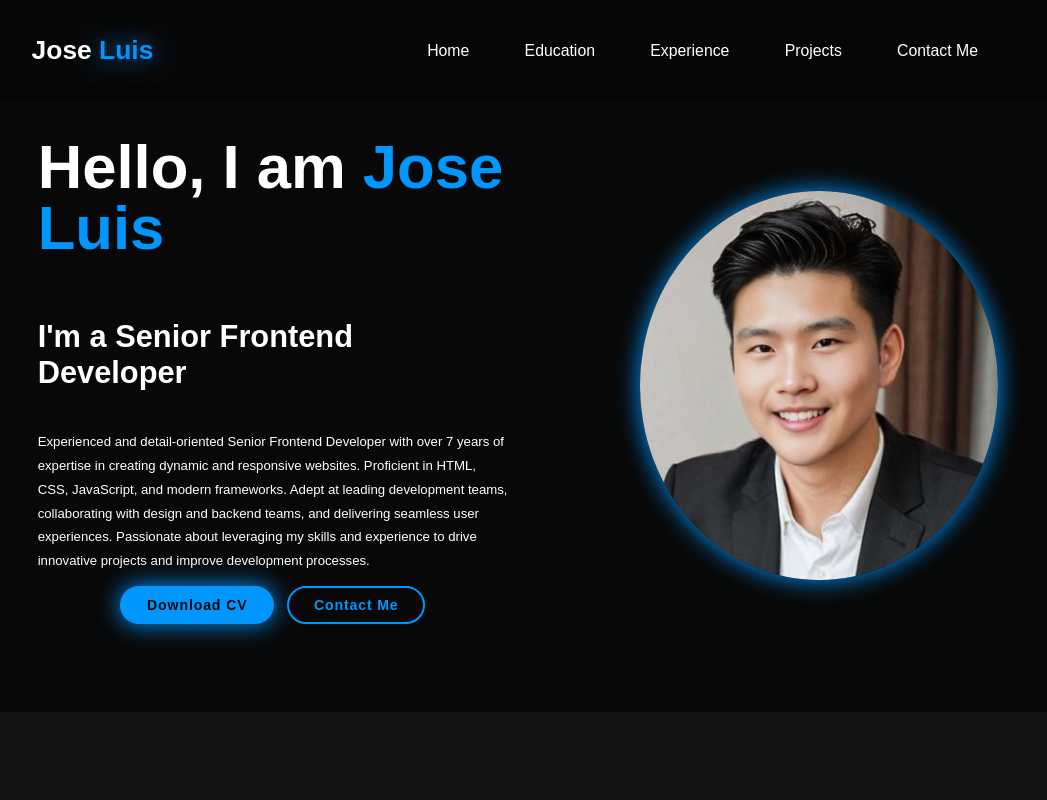
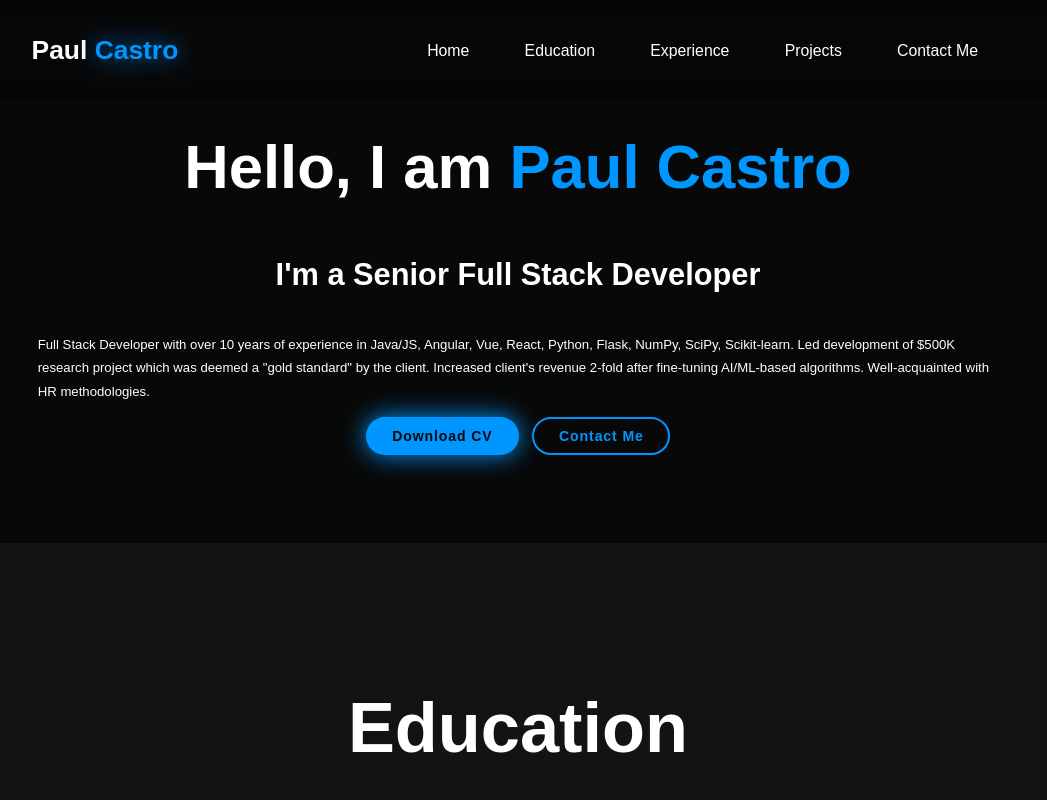
Before and after one commit to webcat882/my-portfolio, a plain HTML site: page index.html in a window 1280 px wide. Shown: the top 800 px of the page, without its empty margins (122-1169 px from the left). Drawn offline with nearby package versions, Linux system fonts and the light colour scheme.

Commit message:
feat: update

```diff
--- a/index.html
+++ b/index.html
@@ -15,8 +15,8 @@
 
     <header class="header">
       <a href="#home" class="logo"
-        >Jose
-        <span>Luis</span>
+        >Paul
+        <span>Castro</span>
       </a>
 
       <i class="bx bx-menu" id="menu-bar"></i>
@@ -34,14 +34,14 @@
 
     <section class="home" id="home">
       <div class="home-content">
-        <h1>Hello, I am <span>Jose Luis</span></h1>
-        <h3 class="text-animation">I'm a Senior Frontend Developer<span></span></h3>
+        <h1>Hello, I am <span>Paul Castro</span></h1>
+        <h3 class="text-animation">I'm a Senior Full Stack Developer<span></span></h3>
         <p>
-          Experienced and detail-oriented Senior Frontend Developer with over 7 years of expertise in
-creating dynamic and responsive websites. Proficient in HTML, CSS, JavaScript, and modern
-frameworks. Adept at leading development teams, collaborating with design and backend
-teams, and delivering seamless user experiences. Passionate about leveraging my skills and
-experience to drive innovative projects and improve development processes.
+          Full Stack Developer with over 10 years of experience in Java/JS, Angular,
+Vue, React, Python, Flask, NumPy, SciPy, Scikit-learn. Led development of
+$500K research project which was deemed a "gold standard" by the client.
+Increased client's revenue 2-fold after fine-tuning AI/ML-based algorithms.
+Well-acquainted with HR methodologies.
         </p>
 
         <div class="social-icons">
@@ -56,9 +56,9 @@ experience to drive innovative projects and improve development processes.
           <a href="#contact" class="btn">Contact Me</a>
         </div>
       </div>
-      <div class="home-img">
+      <!-- <div class="home-img">
         <img src="img/joseluis.png" alt="Profile Image" />
-      </div>
+      </div> -->
     </section>
 
     <!-- Education Section Design -->
@@ -275,15 +275,15 @@ experience to drive innovative projects and improve development processes.
         <a href="https://github.com/joseluis882"><i class="bx bxl-github"></i></a>
       </div> -->
 
-      <p class="copyright">© 2024 joseluis || All Rights Reserved</p>
+      <p class="copyright">© 2024 paulcastro || All Rights Reserved</p>
     </footer>
 
     <script>
       document.getElementById("downloadCV").addEventListener("click", function(event) {
           event.preventDefault(); // Prevent the default anchor behavior
           const link = document.createElement("a");
-          link.href = "JoseLuisResume.pdf"; // Replace with the path to your CV file
-          link.download = "JoseLuisResume.pdf"; // Replace with the desired file name
+          link.href = "My Resume.pdf"; // Replace with the path to your CV file
+          link.download = "My Resume.pdf"; // Replace with the desired file name
           link.click();
       });
     </script>
```
Also changed, not shown: img/joseluis.png (deleted), 2 other files.
